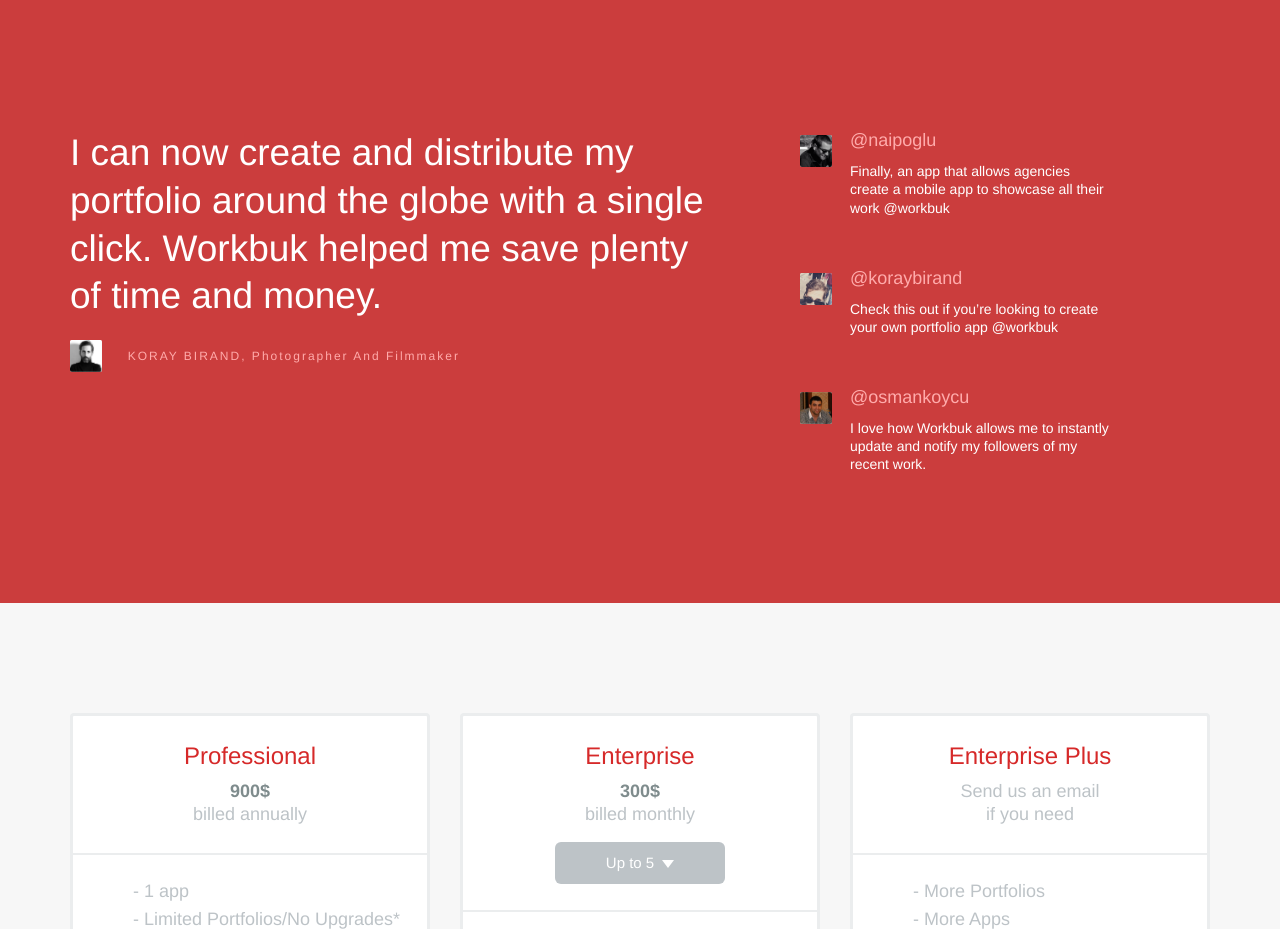
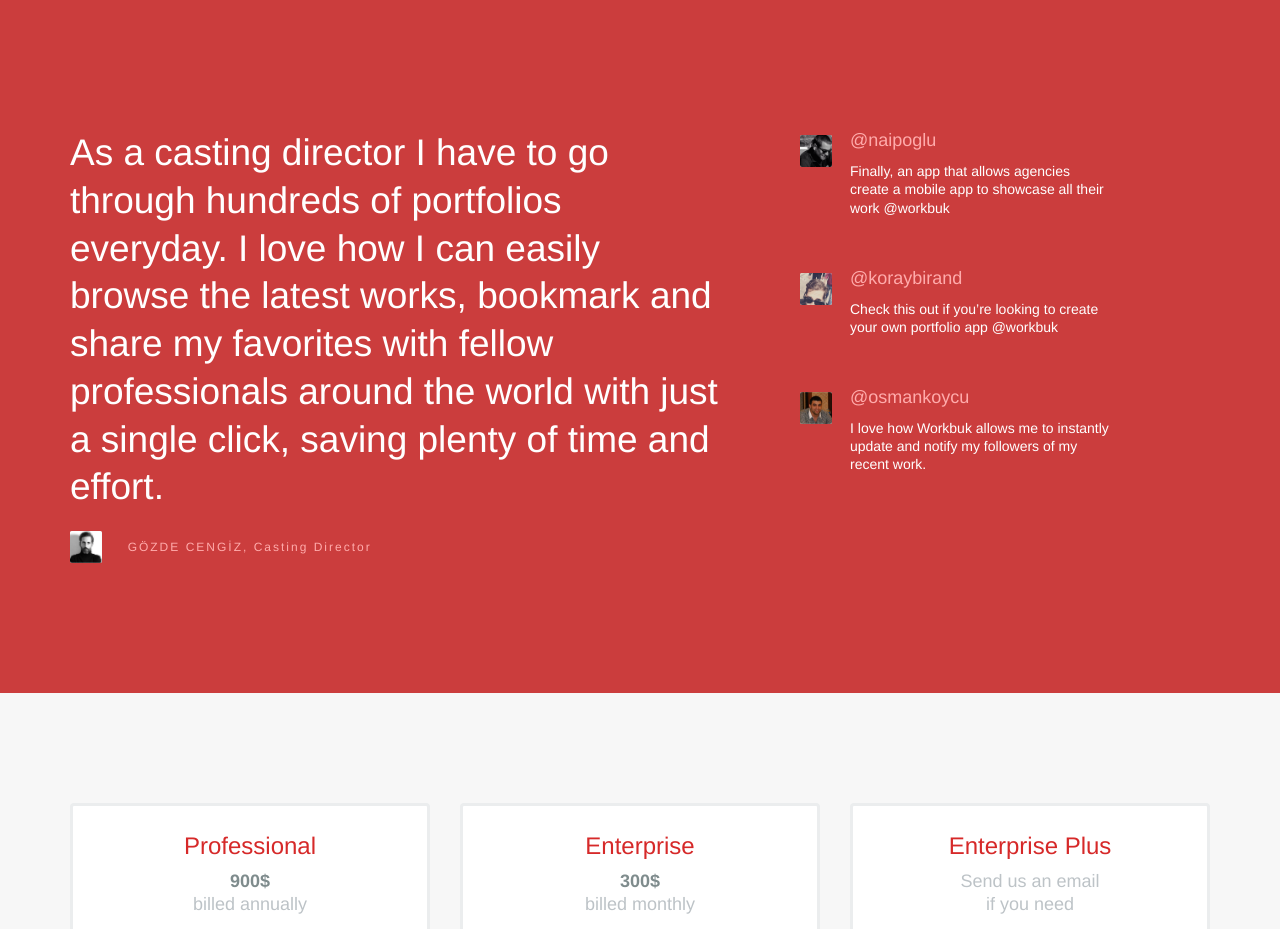
Before and after one commit to Valensas/workbuk.com, a plain HTML site: page index.html in a window 1280 px wide. Shown: the part 3600-4529 px from the top of the page. Drawn offline with Linux system fonts and the light colour scheme.

Commit message:
Koray Birand testimonial changed

```diff
--- a/index.html
+++ b/index.html
@@ -163,12 +163,12 @@
             <div class="col-sm-7">
                 <div class="quote">
                     <div class="quote-text">
-                        I can now create and distribute my portfolio around the globe with a single click. Workbuk helped me save plenty of time and money.
+                        As a casting director I have to go through hundreds of portfolios everyday. I love how I can easily browse the latest works, bookmark and share my favorites with fellow professionals around the world with just a single click, saving plenty of time and effort.
                     </div>
                     <div class="quote-author">
                         <div class="quote-author-photo"><img src="startup/common-files/img/koray2.jpg" alt="Koray Birand" height="32" width="32"></div>
                         <div class="quote-author-name">
-                            KORAY BIRAND, Photographer and Filmmaker
+                            GÖZDE CENGİZ, Casting Director
                         </div>
                     </div>
                 </div>
```
